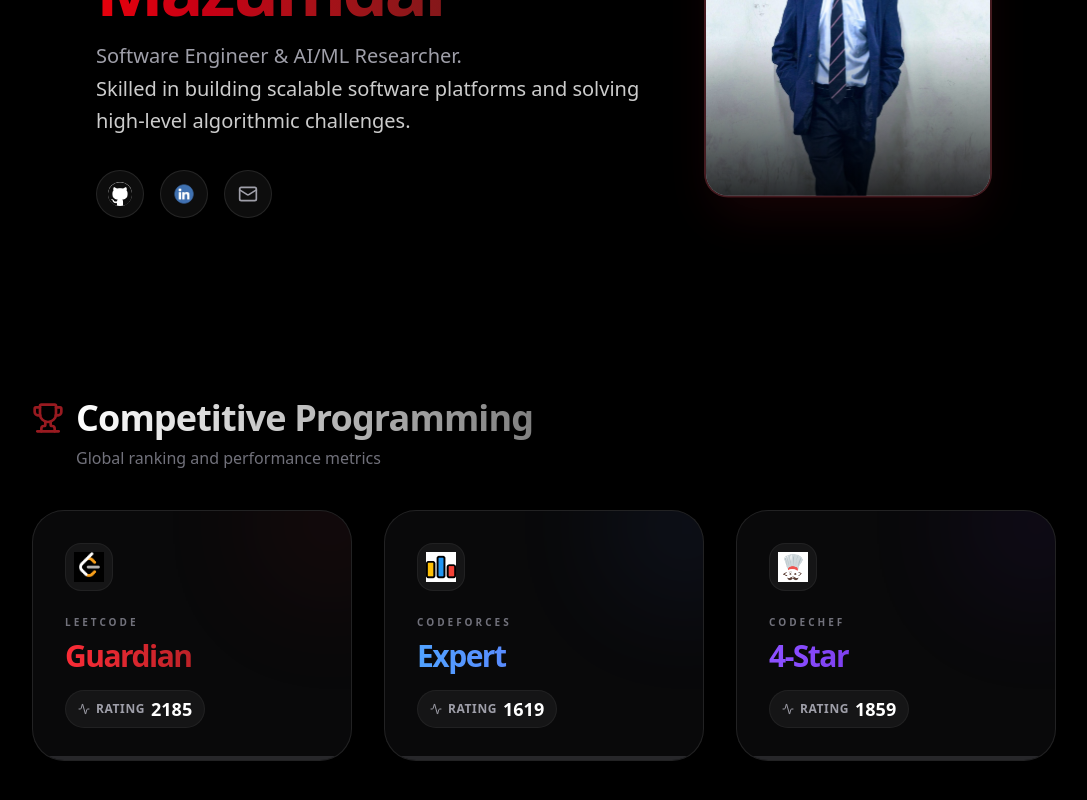
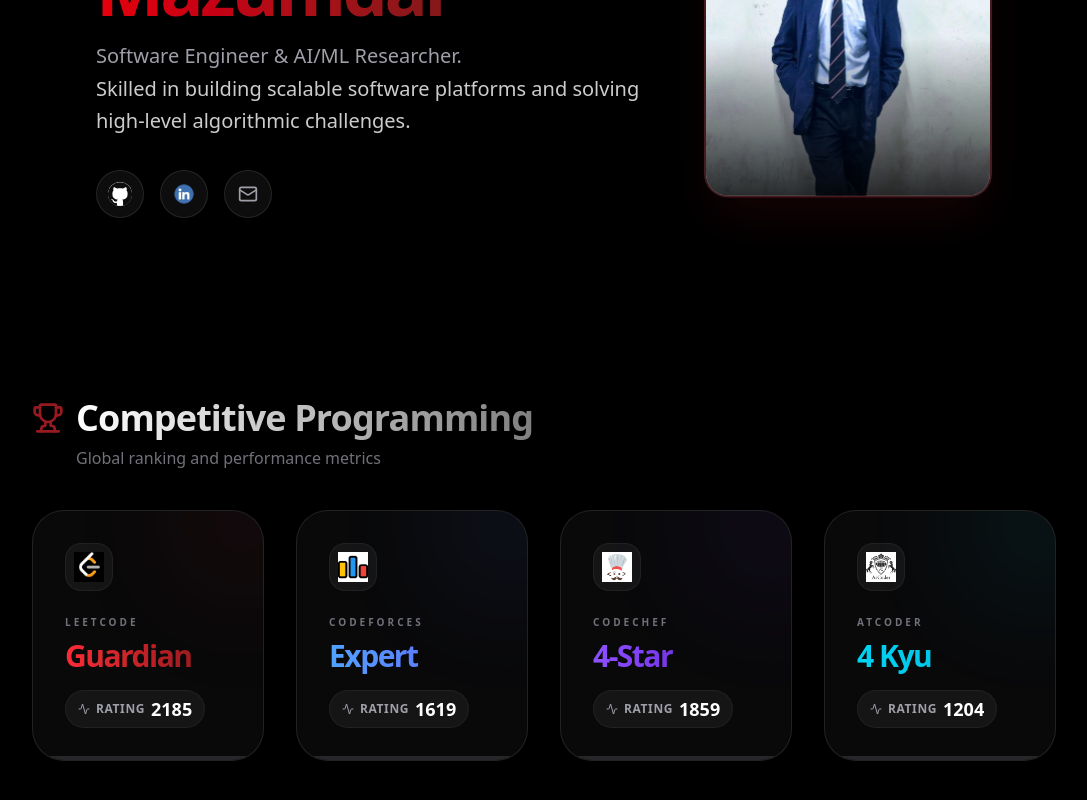
Before and after one commit to aditya95-pixel/Portfolio, a Next.js app: page / in a window 1280 px wide. Shown: the part 256-1056 px from the top of the page, without its empty margins (96-1183 px from the left). Built offline with nearby package versions, Linux system fonts and the light colour scheme.

Commit message:
Added Atcoder stats

```diff
--- a/app/components/CPDashboard.tsx
+++ b/app/components/CPDashboard.tsx
@@ -30,6 +30,15 @@
     logo: "/assets/codechef-logo.png",
     url: "https://www.codechef.com/users/aditya_1695/",
   },
+  {
+    platform: "Atcoder",
+    rank: "4 Kyu",
+    rating: "1204",
+    color: "from-cyan-400 to-cyan-500",
+    glow: "group-hover:shadow-cyan-500/20",
+    logo: "/assets/atcoder-logo.png",
+    url: "https://atcoder.jp/users/aditya1695/",
+  }
 ];
 
 function CPDashboard() {
@@ -47,7 +56,7 @@
         </div>
       </div>
 
-      <div className="grid grid-cols-1 md:grid-cols-3 gap-8">
+      <div className="grid grid-cols-1 md:grid-cols-4 gap-8">
         {stats.map((s) => (
           <a
             key={s.platform}
```
Also changed, not shown: public/assets/atcoder-logo.png (added).
